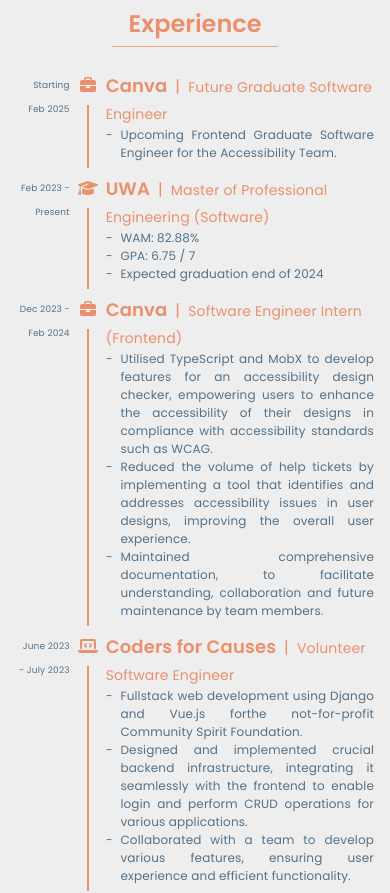
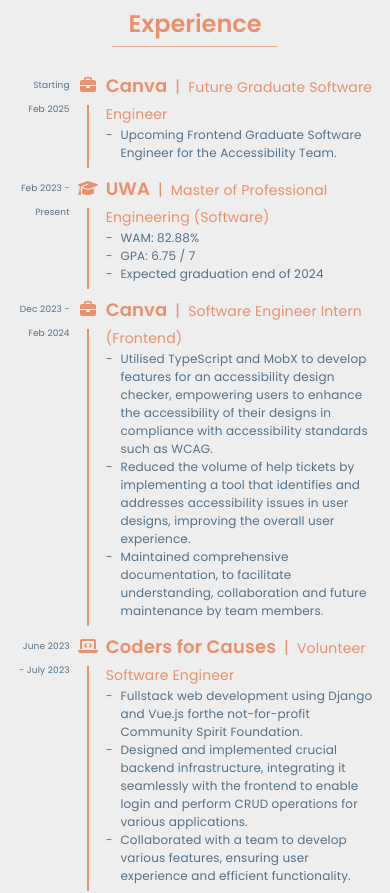
Before and after one commit to Dhrubub/portfolio, a React (Vite) app: page / in a window 390 px wide. Shown: the part 1360-2253 px from the top of the page. Built offline with nearby package versions, Linux system fonts and the light colour scheme.

Commit message:
text left on smaller screens

```diff
--- a/src/components/TimeLineCard.tsx
+++ b/src/components/TimeLineCard.tsx
@@ -97,7 +97,7 @@
 					</span>
 				</div>
 
-				<ul className='list-none text-justify'>
+				<ul className='list-none text-left sm:text-justify'>
 					{description.map((item, index) => (
 						<li
 							key={index}
```
